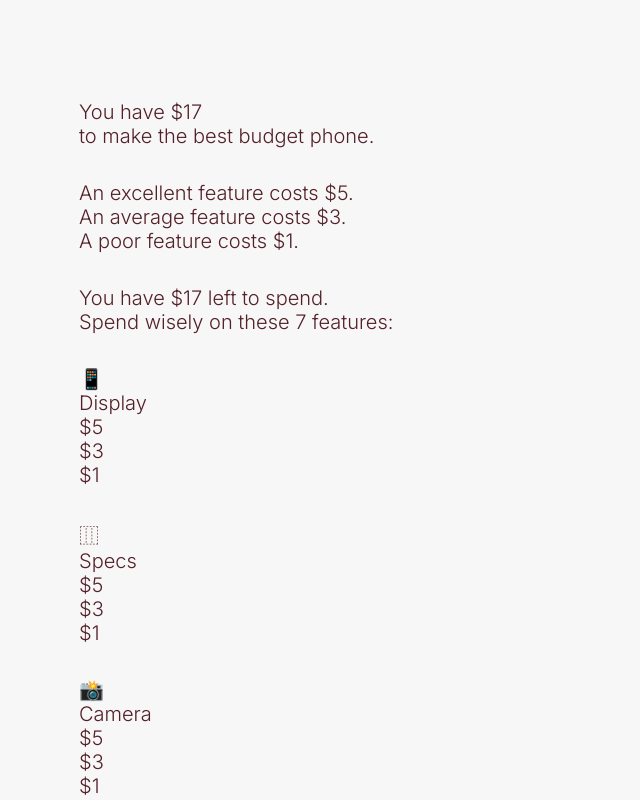
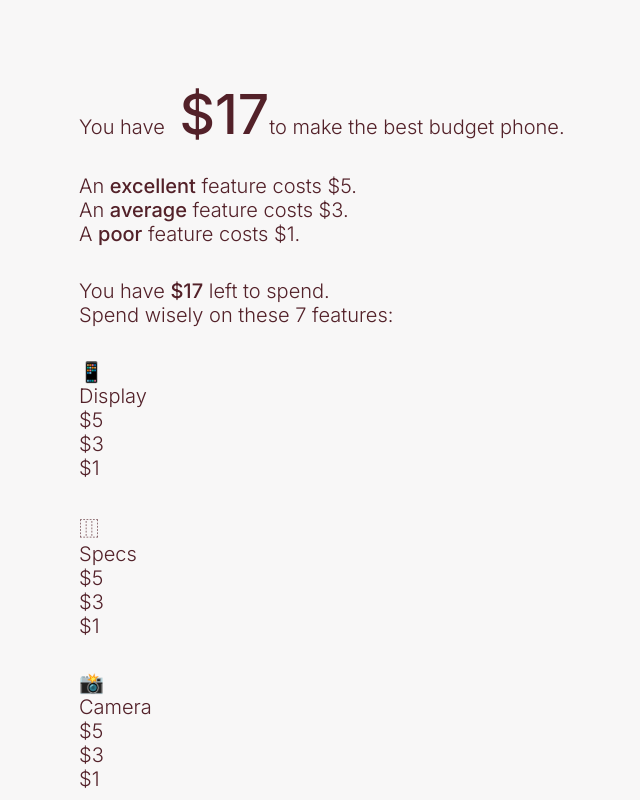
Before and after one commit to tshddx/17dollarphone, a Next.js app: page / in a window 1280 px wide. Shown: the top 800 px of the page, without its empty margins (227-867 px from the left). Built offline with nearby package versions, Linux system fonts and the light colour scheme.

Commit message:
Header styles

```diff
--- a/components/Header.js
+++ b/components/Header.js
@@ -1,12 +1,13 @@
 import React from 'react';
 import Stack from './Stack';
+import styles from './Header.module.scss';
 
 const Header = ({}) => {
   return (
     <Stack gap={2}>
-      <div class="heading">
+      <div className={styles.inline}>
         <div>
-          You have<strong class="h1"> $17 </strong>
+          You have<strong className={styles.h1}> $17 </strong>
         </div>
         <div> to make the best budget phone.</div>
       </div>
--- /dev/null
+++ b/components/Header.module.scss
@@ -0,0 +1,11 @@
+.inline {
+  display: flex;
+  flex-wrap: wrap;
+  align-items: baseline;
+  line-height: calc(var(--body-size) * 1.4);
+}
+
+.h1 {
+  font-size: 2.75rem;
+  font-weight: 500;
+}
--- a/pages/global.css
+++ b/pages/global.css
@@ -15,3 +15,7 @@ body {
   /* This seems like a huge hack. */
   width: 100%;
 }
+
+strong {
+  font-weight: 500;
+}
```
